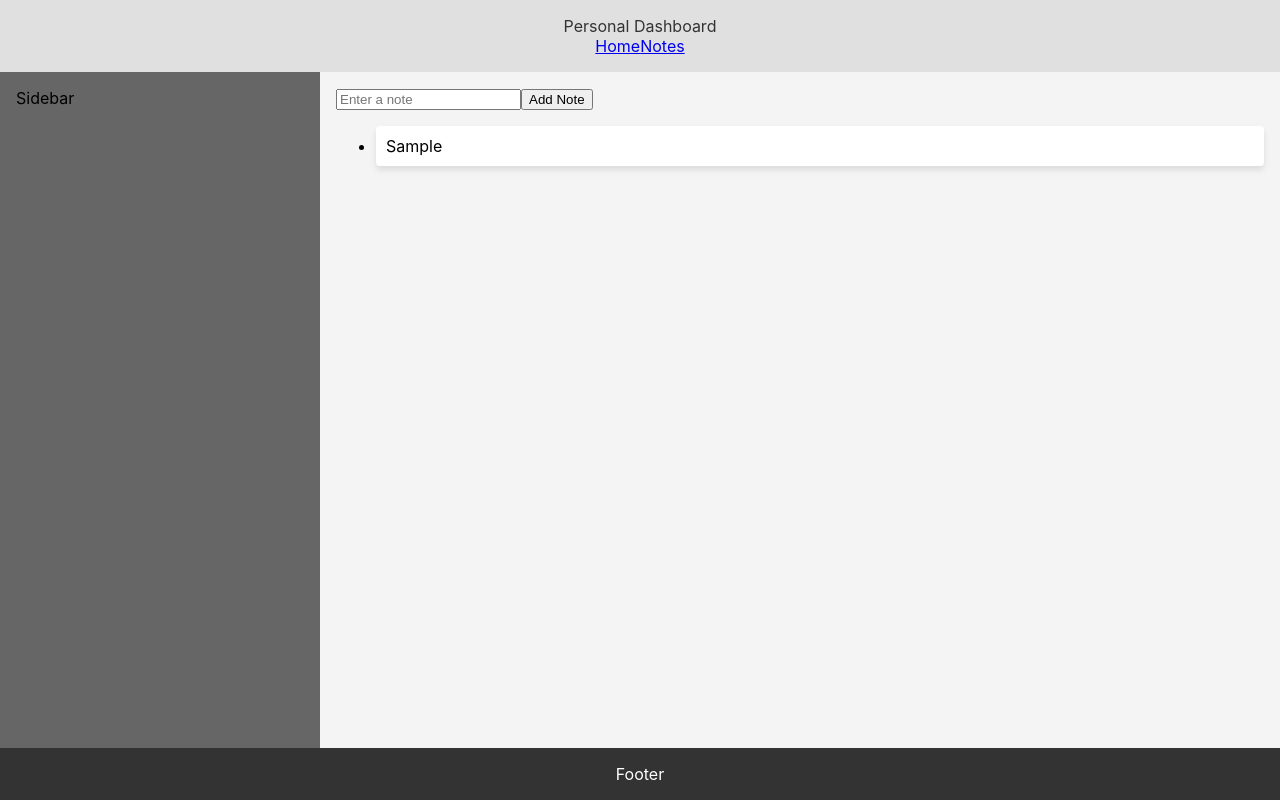
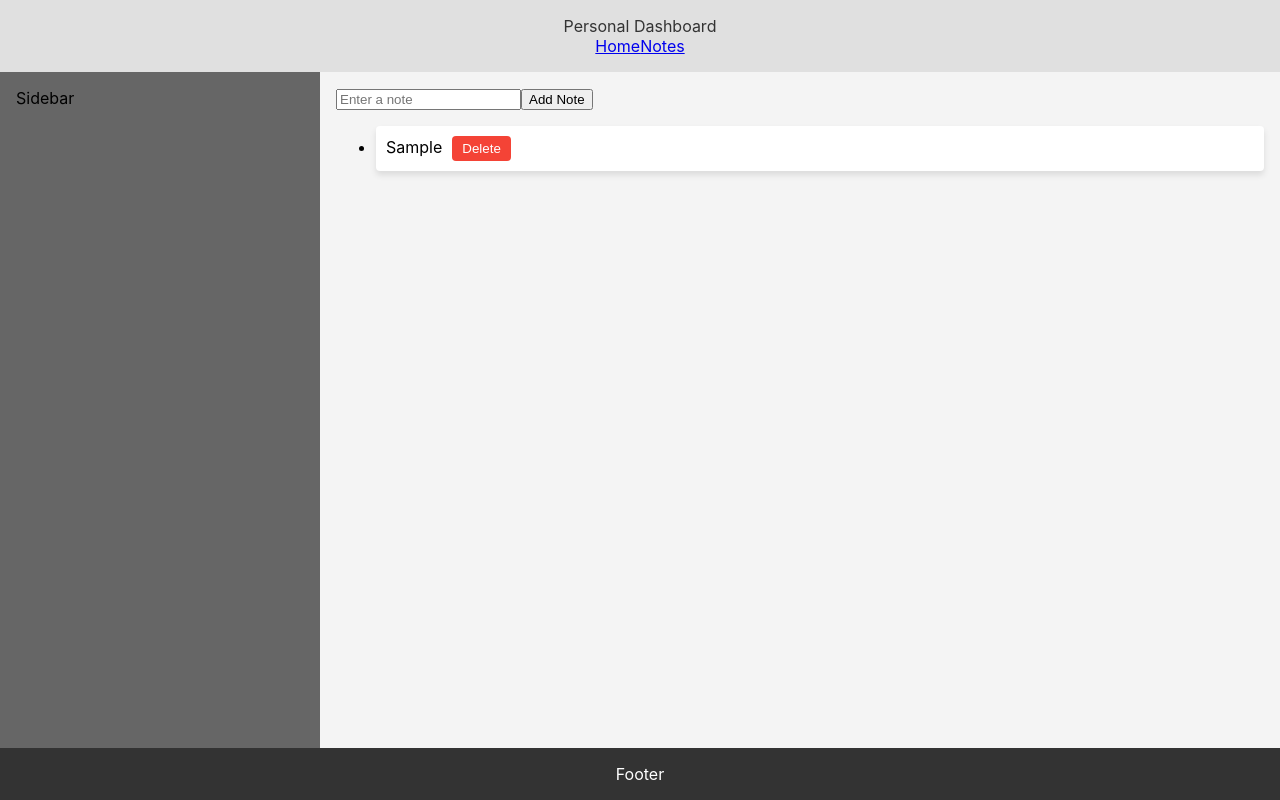
Before and after one commit to Vbeni/personal-dashboard-app, a React (Create React App) app: page /notes in a window 1280 px wide. Both pictures are taken after typing "Sample" into the empty fields and a click on the button "Add Note". Built offline with nearby package versions, Linux system fonts and the light colour scheme.

Commit message:
delete notesReducer & stylized button

```diff
--- a/src/components/Notes.js
+++ b/src/components/Notes.js
@@ -9,6 +9,22 @@ const NoteItem = styled.li`
   margin-top: 10px;
   padding: 10px;
 `;
+
+const DeleteButton = styled.button`
+  background-color: #f44336;  // Red color
+  border: none;
+  border-radius: 4px;
+  color: white;
+  cursor: pointer;
+  margin-left: 10px;
+  padding: 5px 10px;
+  transition: background-color 0.3s;
+
+  &:hover {
+    background-color: #e53935;  // Darker red on hover
+  }
+`;
+
 
 //tracks note being typed
 const Notes = () => {
@@ -35,7 +51,11 @@ const Notes = () => {
       <button onClick={addNote}>Add Note</button>
       <ul>
         {notes.map((noteItem, index) => (
-          <NoteItem key={index}>{noteItem}</NoteItem>
+          <NoteItem key={index}>{noteItem}
+          <DeleteButton onClick={() => dispatch({ type: 'DELETE_NOTE', payload: index })}>
+            Delete
+          </DeleteButton>
+          </NoteItem>
         ))}
       </ul>
     </div>
--- a/src/redux/notesReducer.js
+++ b/src/redux/notesReducer.js
@@ -8,9 +8,16 @@ const initialState = {
     switch (action.type) {
       case 'ADD_NOTE':
         return { ...state, notes: [...state.notes, action.payload] };
+      //delete note using filter
+      case 'DELETE_NOTE':
+        return {
+          ...state,
+          notes: state.notes.filter((_, index) => index !== action.payload)
+        };
       default:
         return state;
     }
   };
 
+
   export default notesReducer;
```
